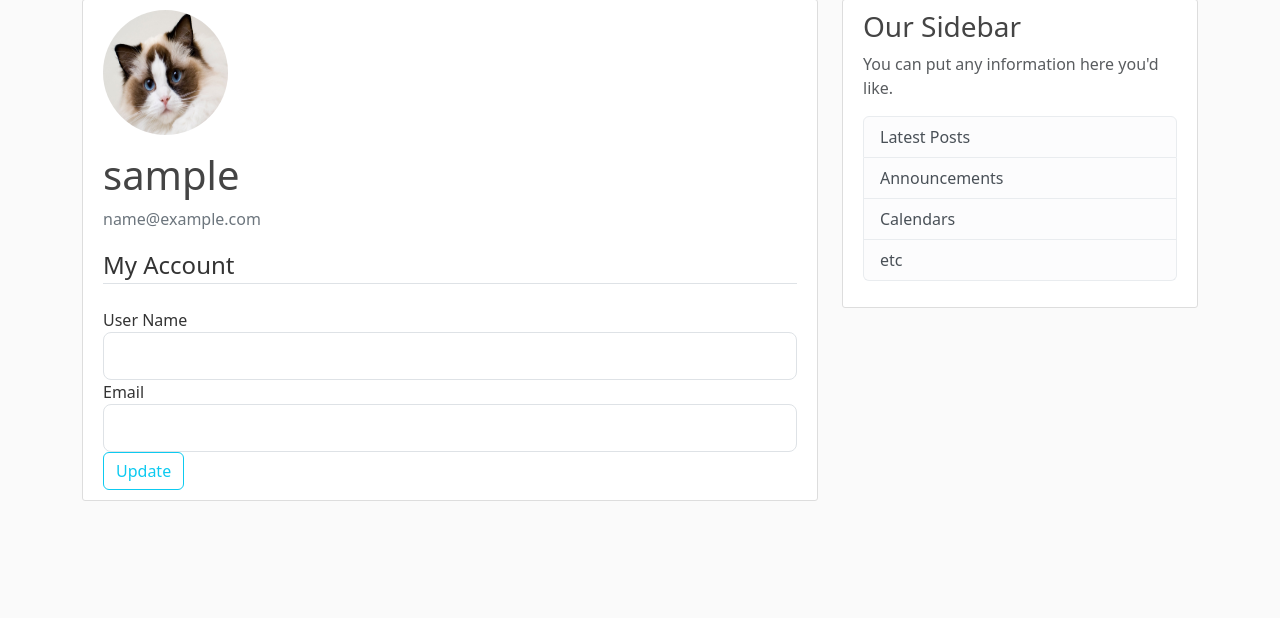
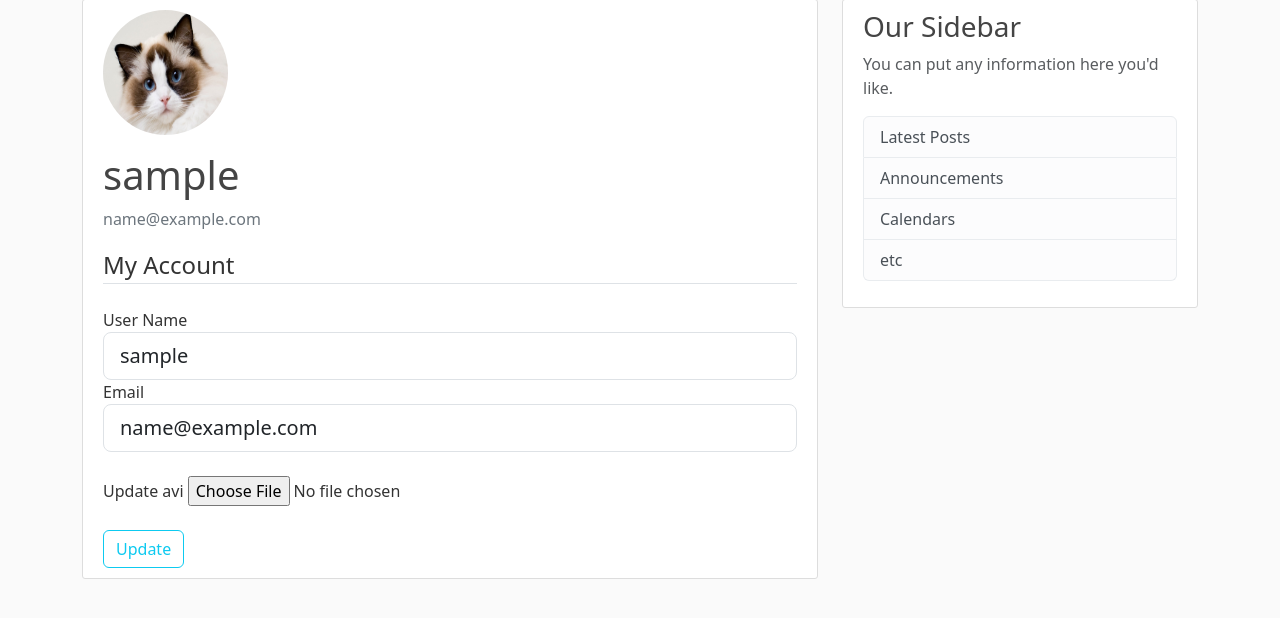
Before and after one commit to lawrence-254/news_letter, a Flask app: page /account in a window 1280 px wide. Shown: the part 81-699 px from the top of the page. Run offline with Flask 3, Linux system fonts and the light colour scheme; the visitor is signed in with stand-in values (Sample User, id 1); some libraries are stand-ins or nearby versions.

Commit message:
profile update

```diff
--- a/newsLetter/forms.py
+++ b/newsLetter/forms.py
@@ -1,5 +1,6 @@
 '''A file containing form classes'''
 from flask_wtf import FlaskForm
+from flask_wtf.file import FileField, FileAllowed
 from wtforms import StringField, SubmitField, PasswordField, BooleanField
 from wtforms.validators import DataRequired, Length, Email, EqualTo, ValidationError
 from newsLetter.models.models import User
@@ -49,7 +50,7 @@ class UpdateDetailsForm(FlaskForm):
     username = StringField('User Name', validators=[
                            DataRequired(), Length(min=6, max=25)])
     email = StringField('Email', validators=[DataRequired(), Email()])
-
+    picture = FileField('Update avi', validators=[FileAllowed(['jpeg', 'png'])])
     submit = SubmitField('Update')
     def validate_username(self, username):
         '''checks for username duplication'''
--- a/newsLetter/routes/routes.py
+++ b/newsLetter/routes/routes.py
@@ -1,3 +1,5 @@
+import os
+import secrets
 from flask import render_template, request, url_for, flash, redirect
 from newsLetter import app, db, crypt
 from newsLetter.forms import RegistrationForm, LoginForm, UpdateDetailsForm
@@ -68,10 +70,30 @@ def logout():
     logout_user()
     return redirect(url_for('home'))
 
-@app.route('/account')
+def save_picture(input_picture):
+    rand = secrets.token.hex(4)
+    _, file_extension = os.path.splitext(input_picture.filename)
+    pic_filename = rand + file_extension
+    pic_path = os.path.join(app.root_path, 'static/avi', pic_filename)
+    input_picture.save(pic_path)
+    return pic_filename
+
+@app.route('/account', methods=['GET', 'POST'])
 @login_required
 def account():
     form = UpdateDetailsForm()
+    if form.validate_on_submit():
+        if form.picture.data:
+            avi_image = save_picture(form.picture.data)
+            current_user.user_avi =  avi_image
+        current_user.username = form.username.data
+        current_user.email = form.email.data
+        db.session.commit()
+        flash(f'Account details update success', 'success')
+        return redirect(url_for('account'))
+    elif request.method == 'GET':
+        form.username.data = current_user.username
+        form.email.data = current_user.email
     avi_image = url_for('static', filename='avi/'+ current_user.user_avi)
     return render_template(
         'account.html',
--- a/newsLetter/templates/account.html
+++ b/newsLetter/templates/account.html
@@ -35,6 +35,15 @@
         {% else %} {{ form.email(class="form-control form-control-lg") }} {%
         endif %}
       </div>
+      <div class="form-group mt-4 mb-4">
+        {{ form.picture.label() }}
+        {{ form.picture(class="form-control-file") }}
+        {% if form.picture.errors %}
+        {% for error in form.picture.errors %}
+        <span class="text-danger">{{ error }}</span></br>
+        {% endfor %}
+        {% endif %}
+    </div>
     </fieldset>
     <div class="form-group">
       {{ form.submit(class="btn btn-outline-info") }}
```
